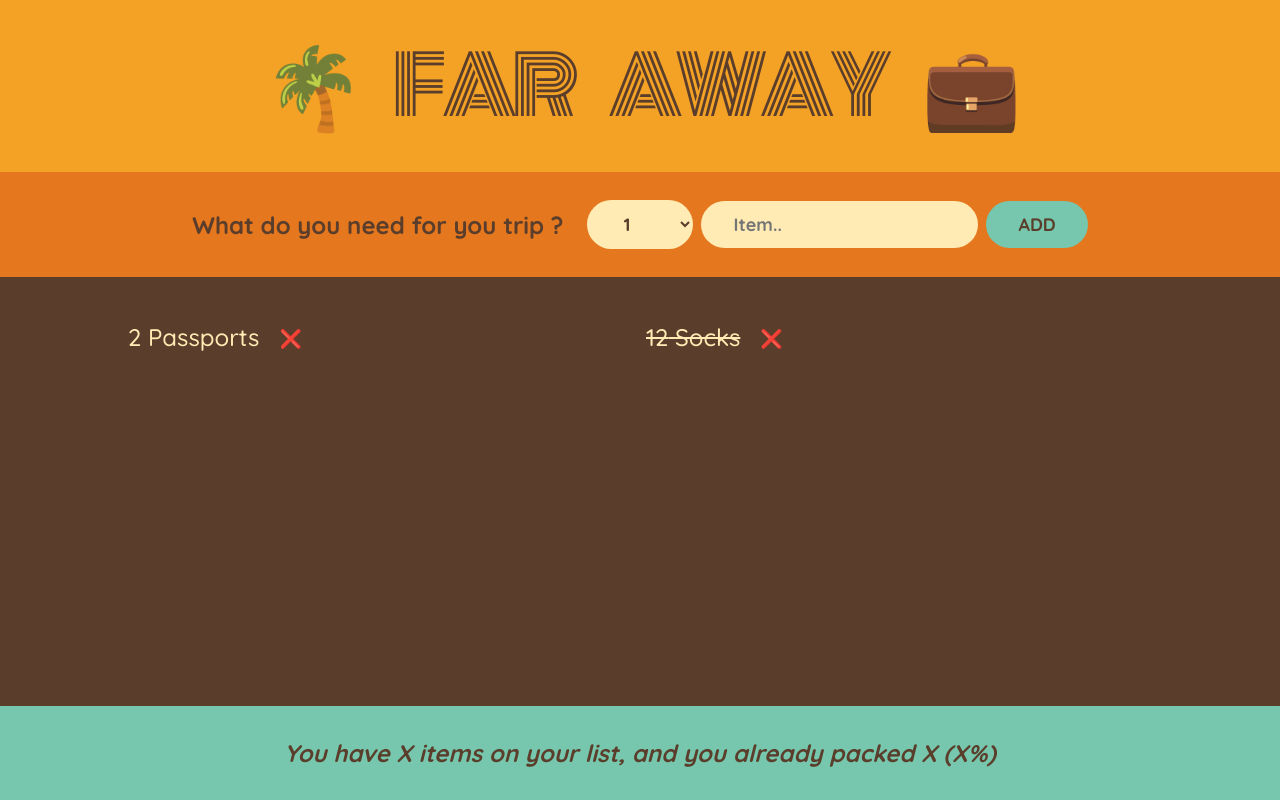
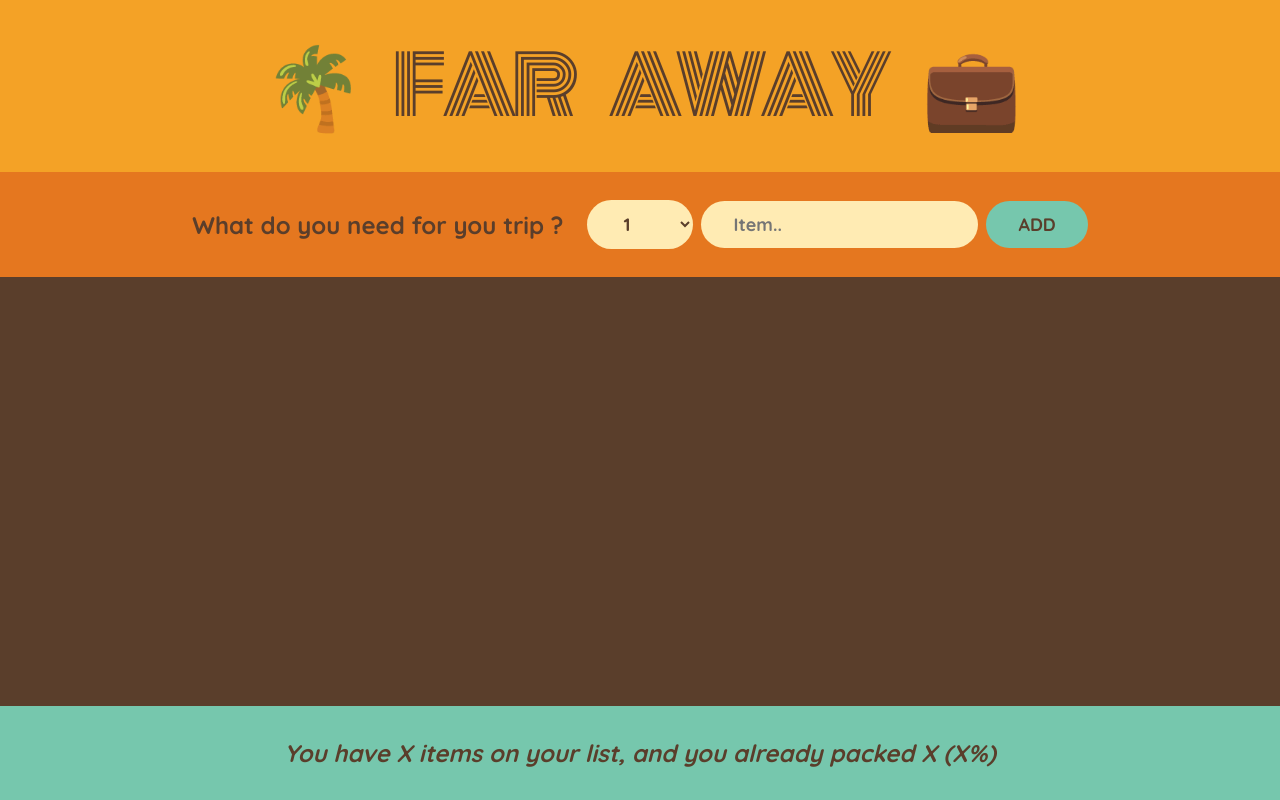
Before and after one commit to AkshitLakhera/React-bootcamp-projects, a React (Create React App) app in the folder React  project 3/travel-list/: page / in a window 1280 px wide. Built offline with nearby package versions, Linux system fonts and the light colour scheme.

Commit message:
Data showing in ui

```diff
--- a/React  project 3/travel-list/src/App.js
+++ b/React  project 3/travel-list/src/App.js
@@ -3,16 +3,16 @@
 // Our next goal is how to put data which we got  from handleclick ( console.log(e)) to the place where we want it to show.
 // In react we do it with the help of control events.
 // number() to change the output which come as string by e.target.value to number
-const initialItems = [
-    { id: 1, description: "Passports", quantity: 2, packed: false },
-    { id: 2, description: "Socks", quantity: 12, packed: true },
-  ];
 export default function  App(){
+    const [items,setItems] = useState([]);
+    function handleAddItems(item){
+        setItems((items) => [...items,item]);
+    }
 return(
     <div className='app'>
     <Logo/>
-    <Form/>
-    <PackingList/>
+    <Form onAddItems={handleAddItems}/>
+    <PackingList items={items}/>
     <Stats/>
 
     </div>
@@ -21,7 +21,7 @@
 function Logo () {
 return <h1>🌴 Far Away 💼</h1>
 }
-function Form (){
+function Form ({onAddItems}){
     const [description,setdescription] = useState("");
     const [quantity,setQuantity] = useState("1");
     function handleSubmit(e){
@@ -53,11 +53,11 @@
     </form>
 )
 }
-function PackingList (){
+function PackingList ({items}){
 return(
 <div className = 'list'>
     <ul>
-    {initialItems.map(item=>(<Item item = {item} key = {item.id}/>))}
+    {items.map(item=>(<Item item = {item} key = {item.id}/>))}
 
 </ul>
 </div>
```
